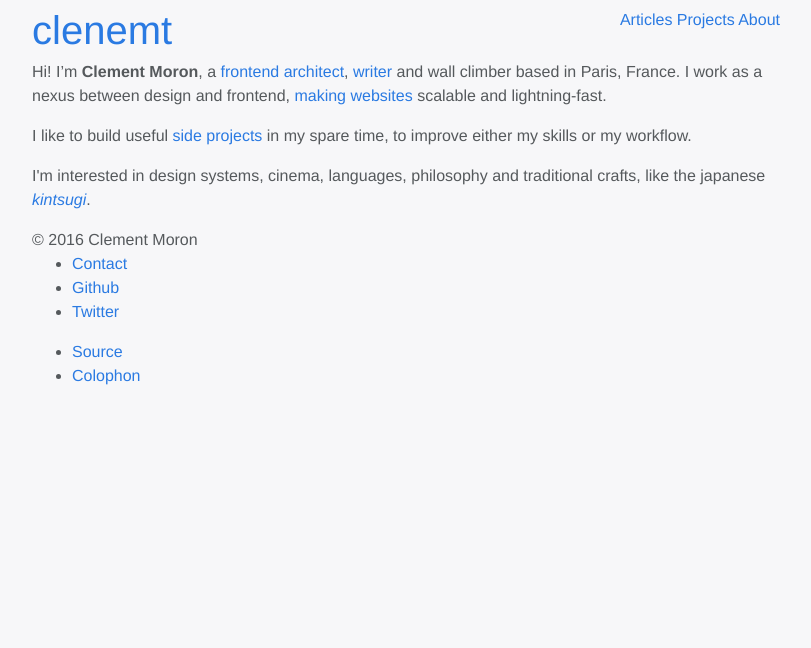
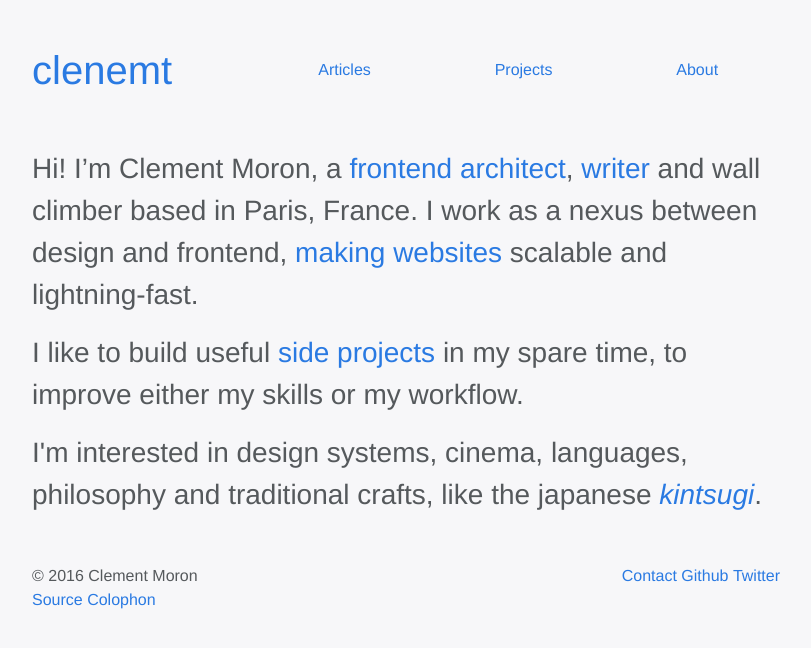
Before and after one commit to clenemt/clenemt.dev, a Jekyll site: the page built from index.html, in a window 1280 px wide. Shown: the top 648 px of the page, without its empty margins (234-1045 px from the left). Built offline with Jekyll 4.4.1, drawn with Linux system fonts in a browser that asks for light colours; Markdown is read by kramdown in place of the engine named in the settings.

Commit message:
Add base styles

```diff
--- a/_includes/footer.html
+++ b/_includes/footer.html
@@ -1,8 +1,8 @@
 <footer class="site-footer">
 
-  <div>&copy; {{ site.time | date: '%Y' }} {{ site.author }}</div>
+  <div class="site-copy">&copy; {{ site.time | date: '%Y' }} {{ site.author }}</div>
 
-  <div>
+  <div class="site-contact">
     <ul>
       {% if site.email %}
       <li><a href="mailto:{{ site.email }}">Contact</a></li>
@@ -16,7 +16,7 @@
     </ul>
   </div>
 
-  <div>
+  <div class="site-source">
     <ul>
       <li><a href="https://github.com/{{ site.github_source }}">Source</a></li>
       <li><a href="{{ site.baseurl }}/colophon.md">Colophon</a></li>
--- a/_sass/_site.scss
+++ b/_sass/_site.scss
@@ -1,17 +1,62 @@
+// SITE STYLES ====================================
+
 .site {
   margin-right: auto;
   margin-left: auto;
   @include make-container();
 }
 
+// SITE - HEADER ------------------
+.site-header {
+  margin: 3rem 0;
+  @include clearfix();
+}
+
 .site-nav {
   float: right;
+  width: 70%;
+  display: flex;
+  justify-content: space-around;
+  line-height: ($headings-line-height * $font-size-h1);
+
+  a {
+    flex: 0 1 auto;
+  }
 }
 
 .site-title {
   float: left;
+  width: 30%;
 }
 
-.site-header {
-  @include clearfix();
+// SITE - FOOTER ------------------
+.site-footer {
+  margin: 3rem 0;
 }
+
+.site-footer {
+  ul, li {
+    margin-bottom: 0;
+    margin-top: 0;
+  }
+
+  ul {
+    list-style-type: none;
+    padding: 0;
+  }
+
+
+  li {
+    display: inline-block;
+  }
+}
+
+.site-contact,
+.site-copy {
+  float: left;
+  width: 50%;
+}
+
+.site-contact {
+  text-align: right;
+}
--- a/_sass/_text.scss
+++ b/_sass/_text.scss
@@ -3,19 +3,19 @@ h1, h2, h3, h4, h5, h6,
   margin-bottom: ($spacer / 2);
   font-family: inherit;
   font-weight: 500;
-  line-height: 1.1;
+  line-height: $headings-line-height;
   color: inherit;
 }
 
-h1, .h1 { font-size: 2.5rem;  }
-h2, .h2 { font-size: 2rem;    }
-h3, .h3 { font-size: 1.75rem; }
-h4, .h4 { font-size: 1.5rem;  }
-h5, .h5 { font-size: 1.25rem; }
-h6, .h6 { font-size: 1rem;    }
+h1, .h1 { font-size: $font-size-h1; }
+h2, .h2 { font-size: $font-size-h2; }
+h3, .h3 { font-size: $font-size-h3; }
+h4, .h4 { font-size: $font-size-h4; }
+h5, .h5 { font-size: $font-size-h5; }
+h6, .h6 { font-size: $font-size-h6; }
 
 .lead {
-  font-size: 1.25rem;
+  font-size: 1.75rem;  // 28px
   font-weight: 300;
 }
 
--- a/_sass/_variables.scss
+++ b/_sass/_variables.scss
@@ -35,14 +35,23 @@ $border-radius:             .25rem;
 $border-radius-lg:          .3rem;
 $border-radius-sm:          .2rem;
 
-$font-family:                "Helvetica Neue", Helvetica, Arial, sans-serif;
-$font-family-monospace:      Menlo, Monaco, Consolas, "Liberation Mono", "Courier New", monospace;
+$font-family:               "Helvetica Neue", Helvetica, Arial, sans-serif;
+$font-family-monospace:     Menlo, Monaco, Consolas, "Liberation Mono", "Courier New", monospace;
 
-$font-size-root:             16px;
-$font-size:                  1rem;
-$line-height:                1.5;
+$font-size-root:            16px;
+$font-size:                 1rem;
+$line-height:               1.5;
 
-$small-font-size:            80%;
+$font-size-h1:              2.5rem;
+$font-size-h2:              2rem;
+$font-size-h3:              1.75rem;
+$font-size-h4:              1.5rem;
+$font-size-h5:              1.25rem;
+$font-size-h6:              1rem;
+
+$headings-line-height:      1.1;
+
+$small-font-size:           80%;
 
 // RESPONSIVE ====================================
 
--- a/index.html
+++ b/index.html
@@ -2,8 +2,10 @@
 layout: default
 ---
 
-<p>Hi! I’m <strong>Clement Moron</strong>, a <a href="/about/">frontend architect</a>, <a href="/articles/">writer</a> and wall climber based in Paris, France. I work as a nexus between design and frontend, <a href="/work/">making websites</a> scalable and lightning-fast.</p>
+<div class="lead">
+  <p>Hi! I’m <strong>Clement Moron</strong>, a <a href="/about/">frontend architect</a>, <a href="/articles/">writer</a> and wall climber based in Paris, France. I work as a nexus between   design and frontend, <a href="/work/">making websites</a> scalable and lightning-fast.</p>
 
-<p>I like to build useful <a href="/projects/">side projects</a> in my spare time, to improve either my skills or my workflow.</p>
+  <p>I like to build useful <a href="/projects/">side projects</a> in my spare time, to improve either my skills or my workflow.</p>
 
-<p>I'm interested in design systems, cinema, languages, philosophy and traditional crafts, like the japanese <a href="https://youtu.be/lT55_u8URU0"><em>kintsugi</em></a>.</p>
+  <p>I'm interested in design systems, cinema, languages, philosophy and traditional crafts, like the japanese <a href="https://youtu.be/lT55_u8URU0"><em>kintsugi</em></a>.</p>
+</div>
```
